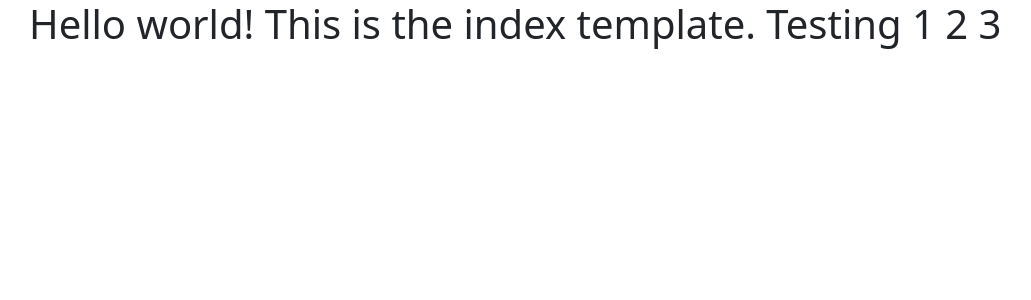
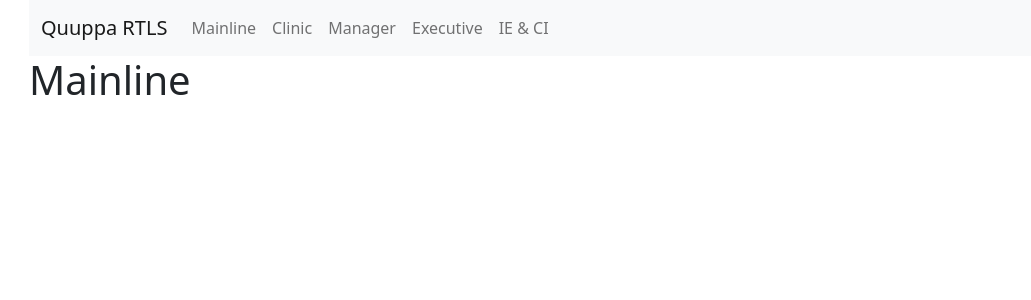
Before and after one commit to Viasat-Location-Tracking/rtls_server, a Django app: page / in a window 1280 px wide. Shown: the top 300 px of the page, without its empty margins (53-1084 px from the left). Run offline with Django 3.2, Linux system fonts and the light colour scheme.

Commit message:
Add template placeholders and get nav working

```diff
--- a/rtls_server/urls.py
+++ b/rtls_server/urls.py
@@ -17,6 +17,6 @@ from django.contrib import admin
 from django.urls import include, path
 
 urlpatterns = [
-    path('', include('webapp.urls')),
+    path('', include(('webapp.urls', 'webapp'), namespace='webapp')),
     path('admin/', admin.site.urls),
 ]
--- a/webapp/templates/webapp/base.html
+++ b/webapp/templates/webapp/base.html
@@ -9,6 +9,35 @@
     </head>
     <body>
         <div class="container">
+            {% block navbar %}
+            <nav class="navbar navbar-expand-lg navbar-light bg-light">
+                <div class="container-fluid">
+                  <a class="navbar-brand" href="#">Quuppa RTLS</a>
+                  <button class="navbar-toggler" type="button" data-bs-toggle="collapse" data-bs-target="#navbarSupportedContent" aria-controls="navbarSupportedContent" aria-expanded="false" aria-label="Toggle navigation">
+                    <span class="navbar-toggler-icon"></span>
+                  </button>
+                  <div class="collapse navbar-collapse" id="navbarSupportedContent">
+                    <ul class="navbar-nav me-auto mb-2 mb-lg-0">
+                      <li class="nav-item">
+                        <a class="nav-link {% if request.resolver_match.url_name == 'mainline' %}active{% endif %}" href="{% url 'webapp:mainline' %}">Mainline</a>
+                      </li>
+                      <li class="nav-item">
+                        <a class="nav-link {% if request.resolver_match.url_name == 'clinic' %}active{% endif %}" href="{% url 'webapp:clinic' %}">Clinic</a>
+                      </li>
+                      <li class="nav-item">
+                        <a class="nav-link {% if request.resolver_match.url_name == 'manager' %}active{% endif %}" href="{% url 'webapp:manager' %}">Manager</a>
+                      </li>
+                      <li class="nav-item">
+                        <a class="nav-link {% if request.resolver_match.url_name == 'executive' %}active{% endif %}" href="{% url 'webapp:executive' %}">Executive</a>
+                      </li>
+                      <li class="nav-item">
+                        <a class="nav-link {% if request.resolver_match.url_name == 'ie' %}active{% endif %}" href="{% url 'webapp:ie' %}">IE & CI</a>
+                      </li>
+                    </ul>
+                  </div>
+                </div>
+              </nav>
+            {% endblock navbar %}
             {% block content %}
             <p>Hello world! This is the base template. Override the 'content' block to put something more interesting here.</p>
             {% endblock content %}
--- a/webapp/templates/webapp/index.html
+++ b/webapp/templates/webapp/clinic.html
@@ -1,4 +1,4 @@
 {% extends 'webapp/base.html' %}
 {% block content %}
-    <h1>Hello world! This is the index template. Testing 1 2 3</h1>
+    <h1>Clinic</h1>
 {% endblock content %}
--- /dev/null
+++ b/webapp/templates/webapp/executive.html
@@ -0,0 +1,4 @@
+{% extends 'webapp/base.html' %}
+{% block content %}
+    <h1>Executive</h1>
+{% endblock content %}
--- /dev/null
+++ b/webapp/templates/webapp/ie.html
@@ -0,0 +1,4 @@
+{% extends 'webapp/base.html' %}
+{% block content %}
+    <h1>IE</h1>
+{% endblock content %}
--- /dev/null
+++ b/webapp/templates/webapp/mainline.html
@@ -0,0 +1,4 @@
+{% extends 'webapp/base.html' %}
+{% block content %}
+    <h1>Mainline</h1>
+{% endblock content %}
--- /dev/null
+++ b/webapp/templates/webapp/manager.html
@@ -0,0 +1,4 @@
+{% extends 'webapp/base.html' %}
+{% block content %}
+    <h1>Manager</h1>
+{% endblock content %}
--- a/webapp/urls.py
+++ b/webapp/urls.py
@@ -3,5 +3,10 @@ from django.urls import path
 from . import views
 
 urlpatterns = [
-    path('', views.index, name='index'),
+    path('', views.mainline, name='index'),
+    path('mainline', views.mainline, name='mainline'),
+    path('clinic', views.clinic, name='clinic'),
+    path('manager', views.manager, name='manager'),
+    path('executive', views.executive, name='executive'),
+    path('ie', views.ie, name='ie'),
 ]
--- a/webapp/views.py
+++ b/webapp/views.py
@@ -3,11 +3,23 @@ from django.shortcuts import render
 
 from .models import DataPoint
 
-def index(request):
+def mainline(request):
     context = {
         # Hash table of variables to be passed to the template renderer, e.g.:
         'username': 'demouser',
         'mood': 'pretty good',
         'is_button_pushed': True,
     }
-    return render(request, 'webapp/index.html', context)
+    return render(request, 'webapp/mainline.html', context)
+
+def clinic(request):
+    return render(request, 'webapp/clinic.html')
+
+def manager(request):
+    return render(request, 'webapp/manager.html')
+
+def executive(request):
+    return render(request, 'webapp/executive.html')
+
+def ie(request):
+    return render(request, 'webapp/ie.html')
```
